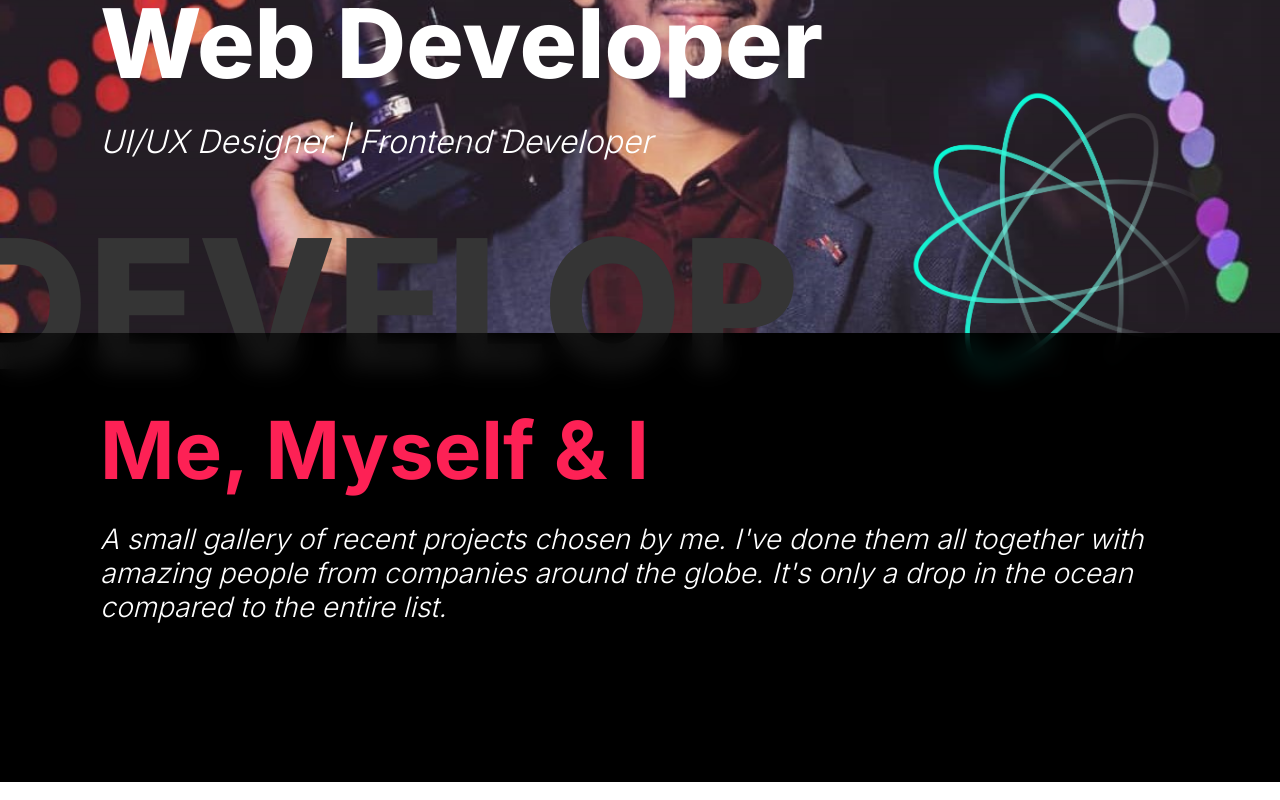
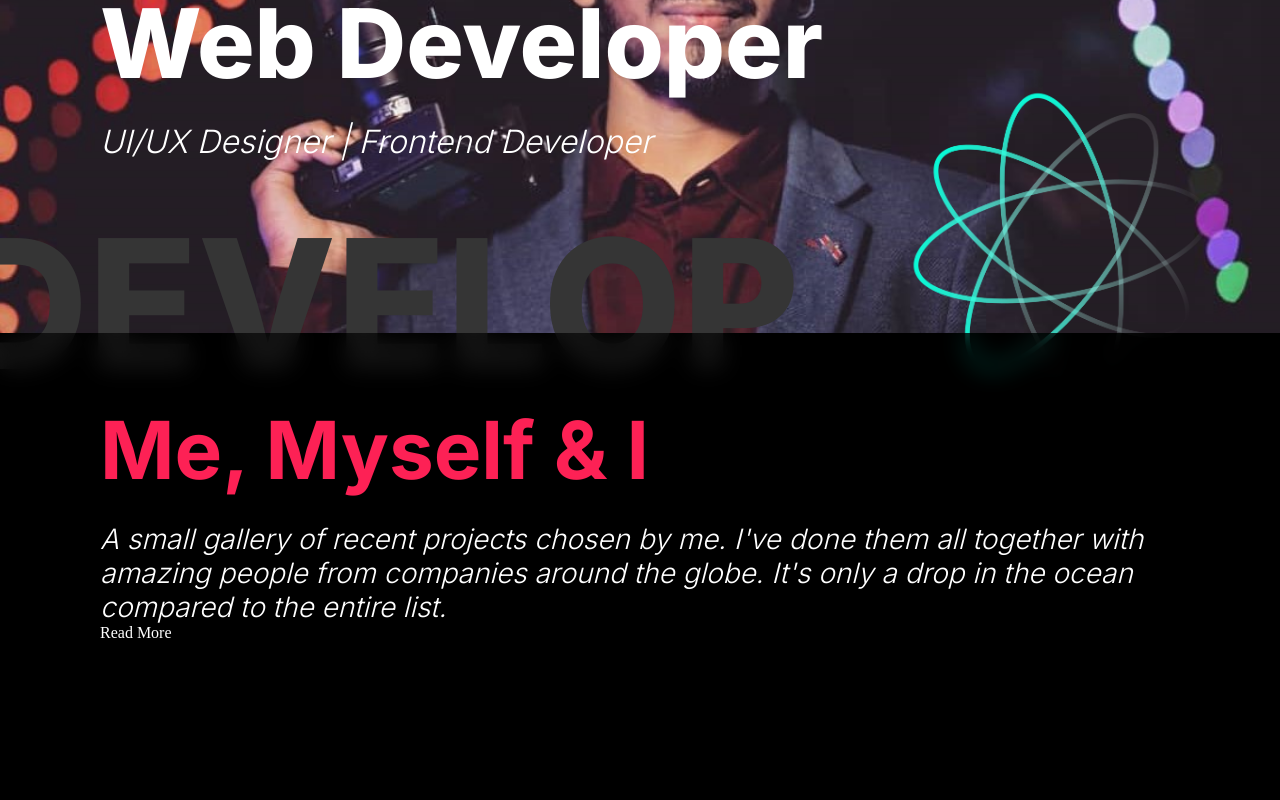
Before and after one commit to Ayanpaul11/Portfolio, a React (Vite) app: page / in a window 1280 px wide. Shown: the part 397-1197 px from the top of the page. Built offline with nearby package versions, Linux system fonts and the light colour scheme.

Commit message:
Update Bio.jsx

```diff
--- a/src/Components/Home/Bio.jsx
+++ b/src/Components/Home/Bio.jsx
@@ -10,6 +10,7 @@ export default function Bio() {
         together with amazing people from companies around the globe. It's only
         a drop in the ocean compared to the entire list.
       </p>
+      <p>Read More</p>
     </div>
   );
 }
```
